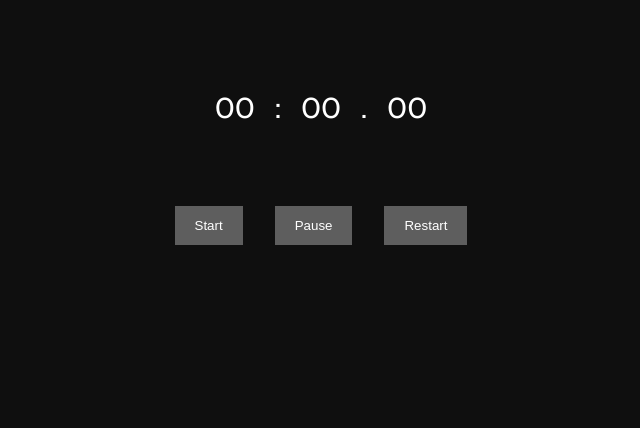
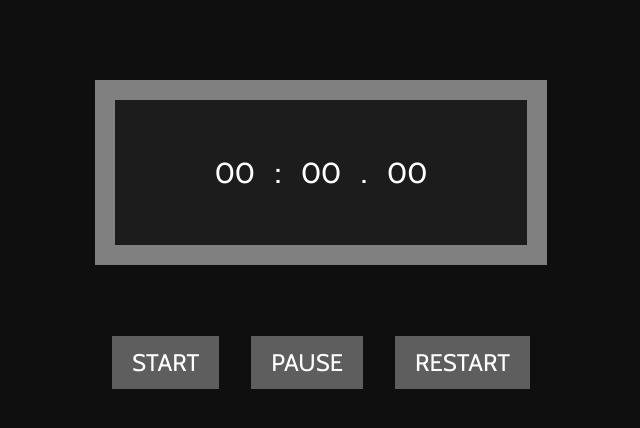
Before and after one commit to ThysWeb/exercices-maxence, a PHP site: page /Chrono/chrono.html in a window 1280 px wide. Shown: the part 55-483 px from the top of the page, without its empty margins (319-959 px from the left). Run offline with PHP 8.4, Linux system fonts and the light colour scheme.

Commit message:
ok chrono

```diff
--- a/Chrono/chrono.css
+++ b/Chrono/chrono.css
@@ -36,6 +36,8 @@ a {
 button {
     background-color: var(--btn-color);
     color: var(--text-color);
+    font-family: 'Cabin', sans-serif;
+    font-size: 1.5em;
     padding: 12px 20px 12px 20px;
     margin: 16px;
     border: 0;
@@ -78,6 +80,7 @@ button:hover {
 }
 
 .containerCurrentTime {
+    align-content: center;
     padding: 10px;
     flex-wrap: nowrap;
 }
@@ -88,3 +91,9 @@ button:hover {
     font-size: 1.8em;
     color: var(--text-color);
 }
+
+#chrono {
+    padding: 45px 90px 45px 90px;
+    border: 20px solid gray;
+    background-color: var(--header-color);
+}
--- a/Chrono/chrono.html
+++ b/Chrono/chrono.html
@@ -43,9 +43,9 @@
         </div>
 
         <div id="btns">
-            <button id="start">Start</button>
-            <button id="stop">Pause</button>
-            <button id="restart">Restart</button>
+            <button id="start">START</button>
+            <button id="stop">PAUSE</button>
+            <button id="restart">RESTART</button>
         </div>
     </div>
 
--- a/Chrono/chrono.js
+++ b/Chrono/chrono.js
@@ -43,6 +43,24 @@ function stopChrono()
     btnStart.style.border = "solid 1px rgb(0,0,0)";
     btnStop.disabled = true;
     btnStop.style.border = "solid 1px rgb(255,0,0)";
+}
+
+function restartChrono()
+{
+
+    clearInterval(intervalle);
+    ms, s, m = 0;
+    zs, zm = "0";
+
+    if(btnStart.disabled = false)
+    {
+        startChrono();
+    }
+
+    msActuel.innerHTML = ms;
+    sActuel.innerHTML = zs+s;
+    mActuel.innerHTML = zm+m;
+
 }
 
 function verifChrono()
```
